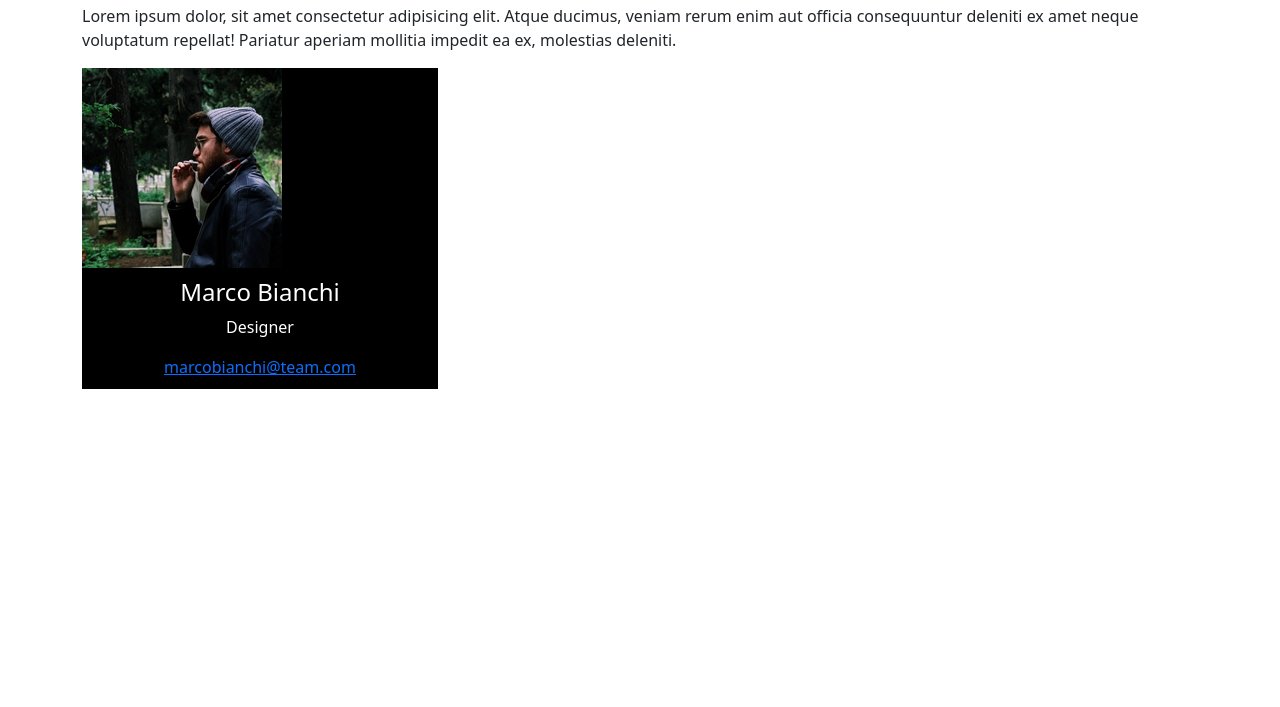
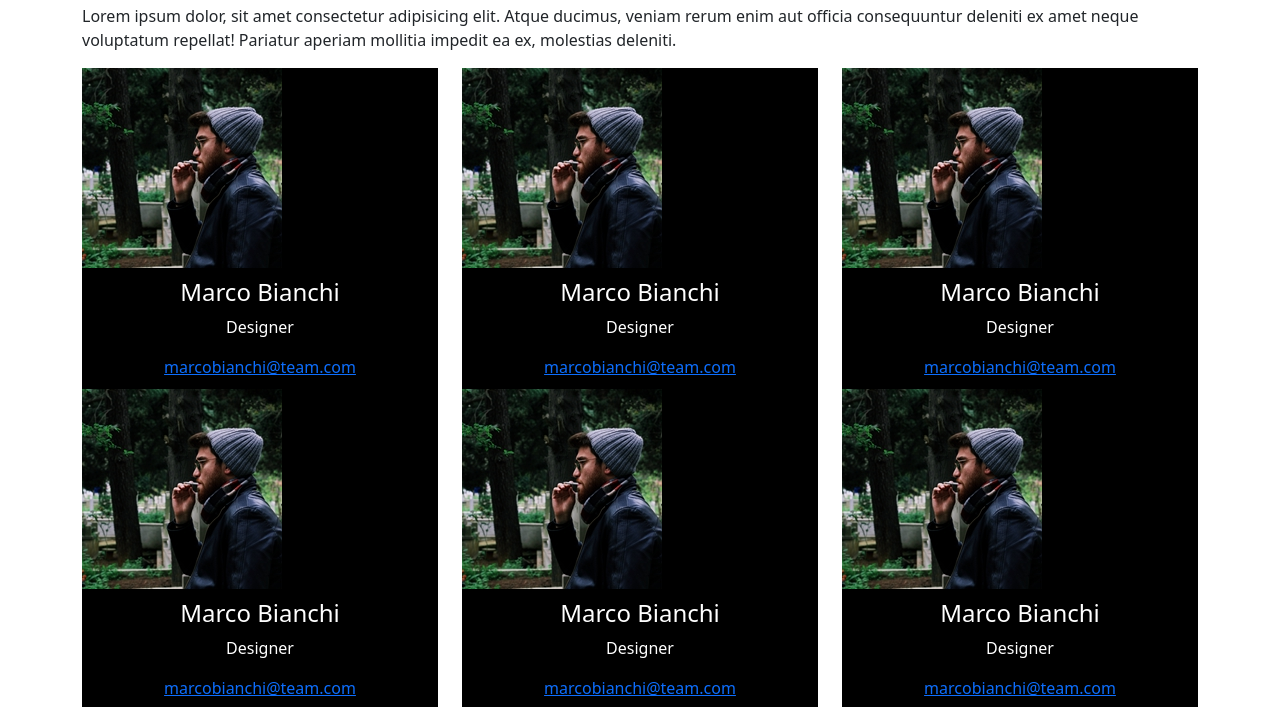
Before and after one commit to DavideCotigliani/js-our-team, a plain HTML site: page index.html in a window 1280 px wide. Shown: the part 42-749 px from the top of the page. Drawn offline with nearby package versions, Linux system fonts and the light colour scheme.

Commit message:
[UPD] Created the function to create the singol card in dom

```diff
--- a/index.html
+++ b/index.html
@@ -15,7 +15,7 @@
             <p>Lorem ipsum dolor, sit amet consectetur adipisicing elit. Atque ducimus, veniam rerum enim aut officia consequuntur deleniti ex amet neque voluptatum repellat! Pariatur aperiam mollitia impedit ea ex, molestias deleniti.</p>
         </div>
     </div>
-    <div class="row">
+    <div class="row" id="team-members">
         <div class="col-12 col-md-6 col-lg-4">
             <div class="team-card">
                 <div class="card-image">
--- a/script.js
+++ b/script.js
@@ -38,3 +38,23 @@ const teamMembers = [
 ];
 
 //funzione per creare la singola card del membro del team
+const createMemberCard = (member) => {
+  const card = `<div class="col-12 col-md-6 col-lg-4">
+                    <div class="team-card">
+                          <div class="card-image">
+                          <img src="./img/male1.png" alt="" class="img-fluid">
+                          </div>
+                        <div class="card-text">
+                            <h4>Marco Bianchi</h4>
+                            <p>Designer</p>
+                            <a href="marcobianchi@team.com">marcobianchi@team.com</a>
+                        </div>
+                    </div>
+                </div>`;
+               //recupero l'id della riga che mi serve e concateno l'elemento card
+               document.getElementById('team-members').innerHTML +=card;
+}
+// ciclo gli elementi dell'array di oggetti
+for(let i= 0;i<teamMembers.length; i++){
+  createMemberCard(teamMembers[i]);
+}
```
